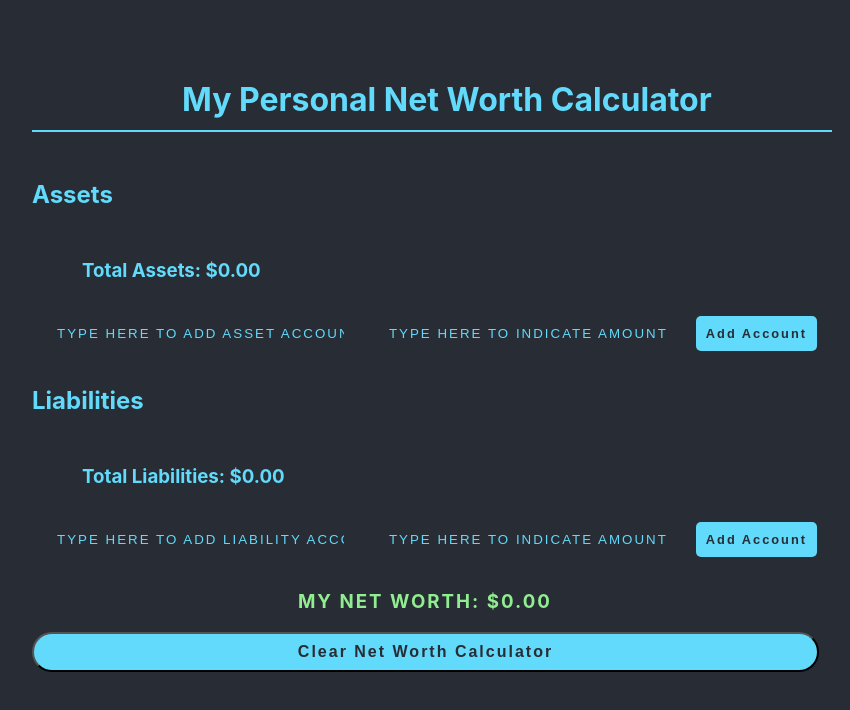
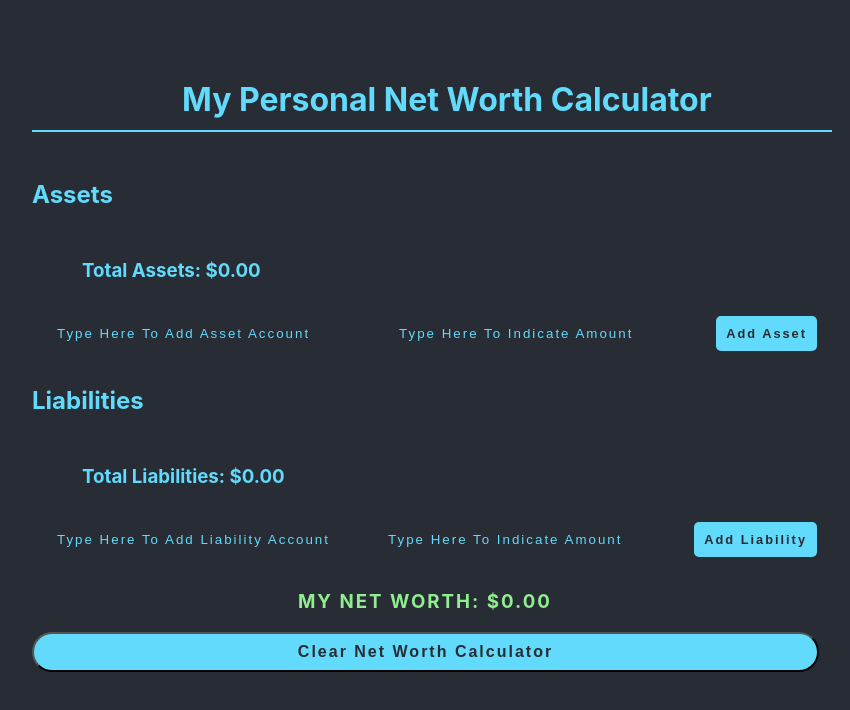
Before and after one commit to joshwolfley/calc-net-worth, a React app: page / in a window 1280 px wide. Shown: the top 710 px of the page, without its empty margins (208-1058 px from the left). Built offline with nearby package versions, Linux system fonts and the light colour scheme.

Commit message:
Change button names and remove caps on input boxes

```diff
--- a/src/components/AssetForm.js
+++ b/src/components/AssetForm.js
@@ -61,7 +61,7 @@ class AssetForm extends Component {
                 < button
                     className={styles.submit}
                     onClick={ this.onSubmit }>
-                    Add Account
+                    Add Asset
                 </button>
             </div>
         );
--- a/src/components/LiabilityForm.js
+++ b/src/components/LiabilityForm.js
@@ -59,7 +59,7 @@ class LiabilityForm extends Component {
                 < button
                     className={styles.submit}
                     onClick={ this.onSubmit }>
-                    Add Account
+                    Add Liability
                 </button>
             </div>
 
--- a/src/index.css
+++ b/src/index.css
@@ -56,7 +56,6 @@ h3{
   background-color: #282c34;
   border-style: none;
   text-shadow: none;
-  text-transform: uppercase;
   color: #C7BCF8;
   letter-spacing: 2px;
   outline: none;
```
